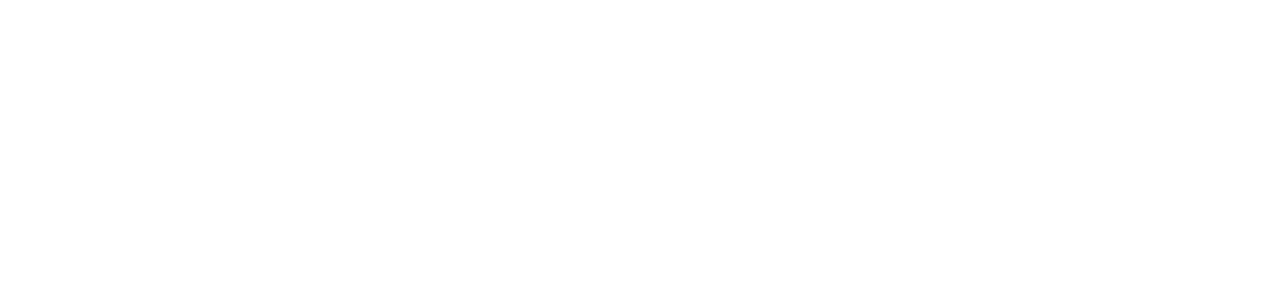
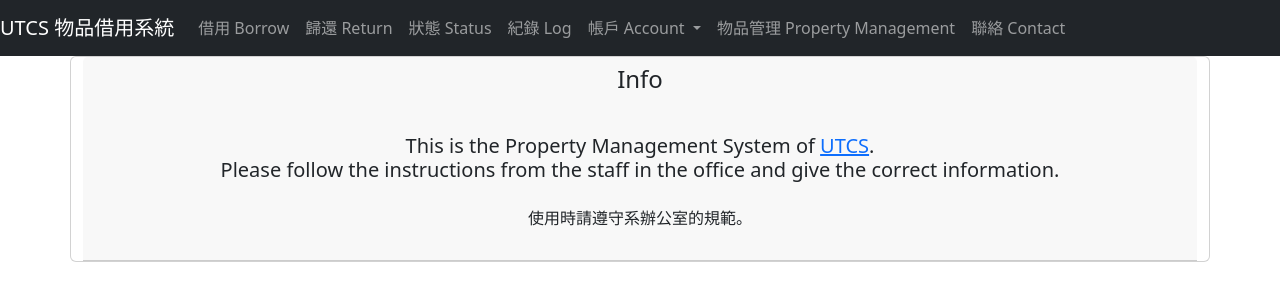
Before and after one commit to marvelcn015/utcs-key, a Vue app: page /home in a window 1280 px wide. Shown: the top 300 px of the page. Built offline with nearby package versions, Linux system fonts and the light colour scheme.

Commit message:
feat: add info card

```diff
--- a/src/views/HomeView.vue
+++ b/src/views/HomeView.vue
@@ -1,7 +1,85 @@
 <script setup></script>
 
 <template>
-  <div class="container"></div>
+  <nav class="navbar navbar-expand-md bg-dark navbar-dark">
+    <!-- Brand -->
+    <a class="navbar-brand" href="./">UTCS 物品借用系統</a>
+
+    <!-- Toggler/collapsibe Button -->
+    <button
+      class="navbar-toggler"
+      type="button"
+      data-toggle="collapse"
+      data-target="#collapsibleNavbar"
+    >
+      <span class="navbar-toggler-icon"></span>
+    </button>
+
+    <!-- Navbar links -->
+    <div class="collapse navbar-collapse" id="collapsibleNavbar">
+      <ul class="navbar-nav">
+        <li class="nav-item">
+          <a class="nav-link" href="./borrow.html">借用 Borrow</a>
+        </li>
+        <li class="nav-item">
+          <a class="nav-link" href="./return.html">歸還 Return</a>
+        </li>
+        <li class="nav-item">
+          <a class="nav-link" href="./status.php">狀態 Status</a>
+        </li>
+        <li class="nav-item">
+          <a class="nav-link" href="./log.php">紀錄 Log</a>
+        </li>
+        <li class="nav-item dropdown">
+          <a
+            class="nav-link dropdown-toggle"
+            href="#"
+            id="navbarDropdown"
+            role="button"
+            data-toggle="dropdown"
+            aria-haspopup="true"
+            aria-expanded="false"
+          >
+            帳戶 Account
+          </a>
+          <div class="dropdown-menu" aria-labelledby="navbarDropdown">
+            <a class="dropdown-item" href="./showapplicationsheet.html"
+              >系統使用申請書 Application Sheet (限系外訪客)</a
+            >
+            <a class="dropdown-item" href="./manageaccount.html">管理 Admin</a>
+          </div>
+        </li>
+        <li class="nav-item">
+          <a class="nav-link" href="./manageproperty.html">物品管理 Property Management</a>
+        </li>
+        <li class="nav-item">
+          <a class="nav-link" data-toggle="modal" data-target="#ContactModal">聯絡 Contact</a>
+        </li>
+      </ul>
+    </div>
+  </nav>
+  <div class="container">
+    <div class="row">
+      <div class="card">
+        <div class="card-header text-center">
+          <h4>Info</h4>
+          <div class="card-body">
+            <p></p>
+            <h5>
+              This is the Property Management System of
+              <a href="http://cs.utaipei.edu.tw">UTCS</a>.<br />
+              Please follow the instructions from the staff in the office and give the correct
+              information.
+            </h5>
+            <h6>
+              <br />
+              使用時請遵守系辦公室的規範。
+            </h6>
+          </div>
+        </div>
+      </div>
+    </div>
+  </div>
 </template>
 
 <style scoped></style>
```
